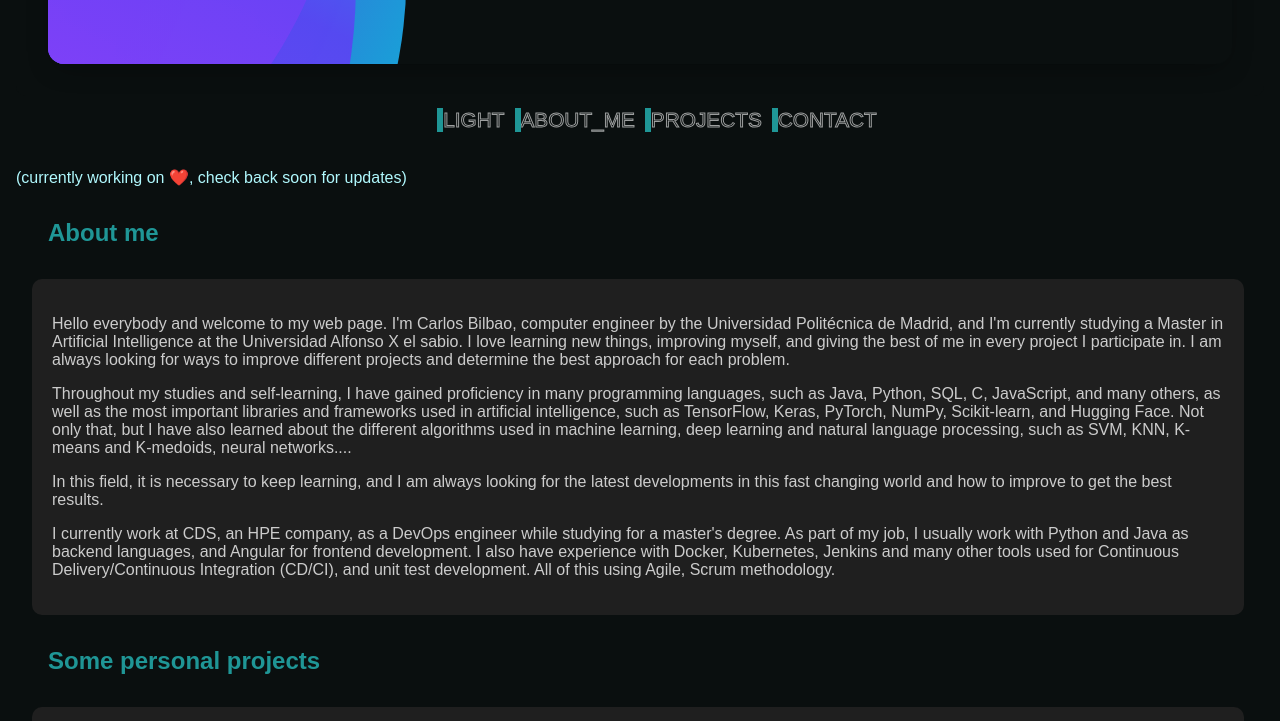
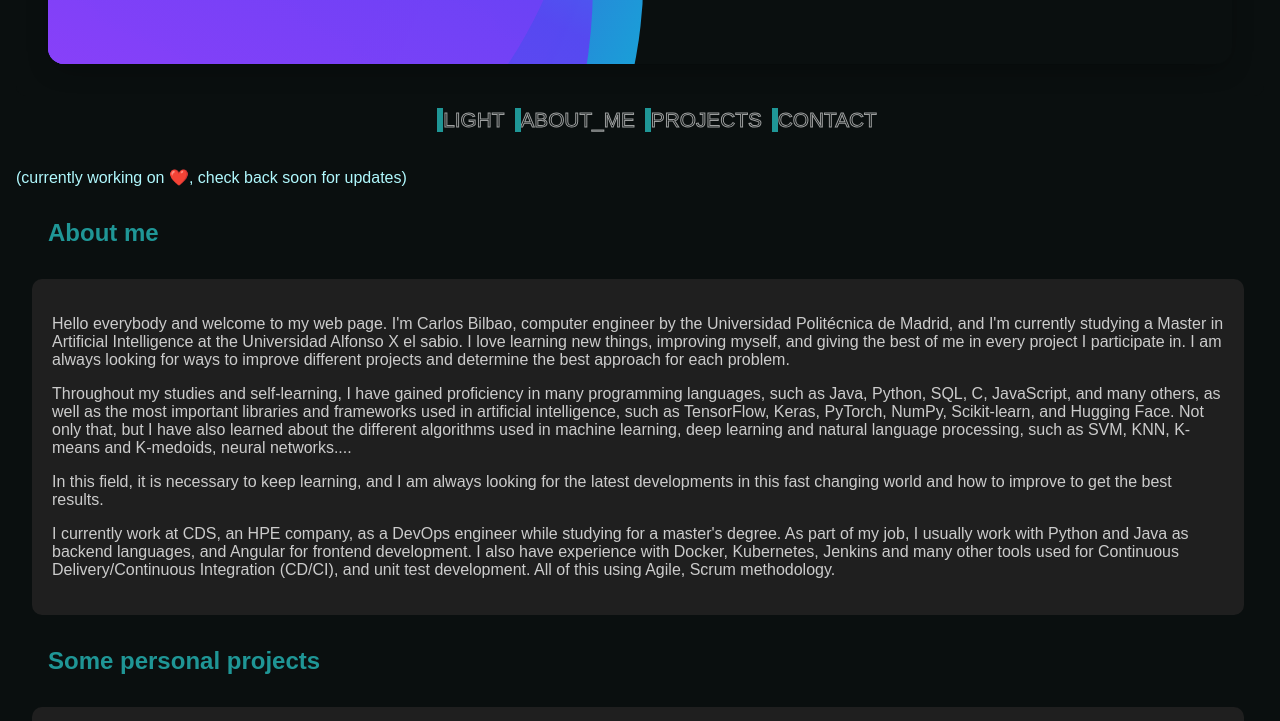
Before and after one commit to Carlosbil/carlosbil.github.io, a plain HTML site: page index.html in a window 1280 px wide. Shown: the part 184-905 px from the top of the page. Drawn offline with Linux system fonts and the light colour scheme.

Commit message:
Update dark.css

```diff
--- a/css/dark.css
+++ b/css/dark.css
@@ -194,7 +194,7 @@ TARJETA DE VISITA
     opacity: 0.9;
     left: 0;
     top: 0;
-    margin-left: -50%;
+    margin-left: -30%;
     margin-top: -50%;
     background: linear-gradient(744deg,#af40ff,#5b42f3 60%,#00ddeb);
   }
```
